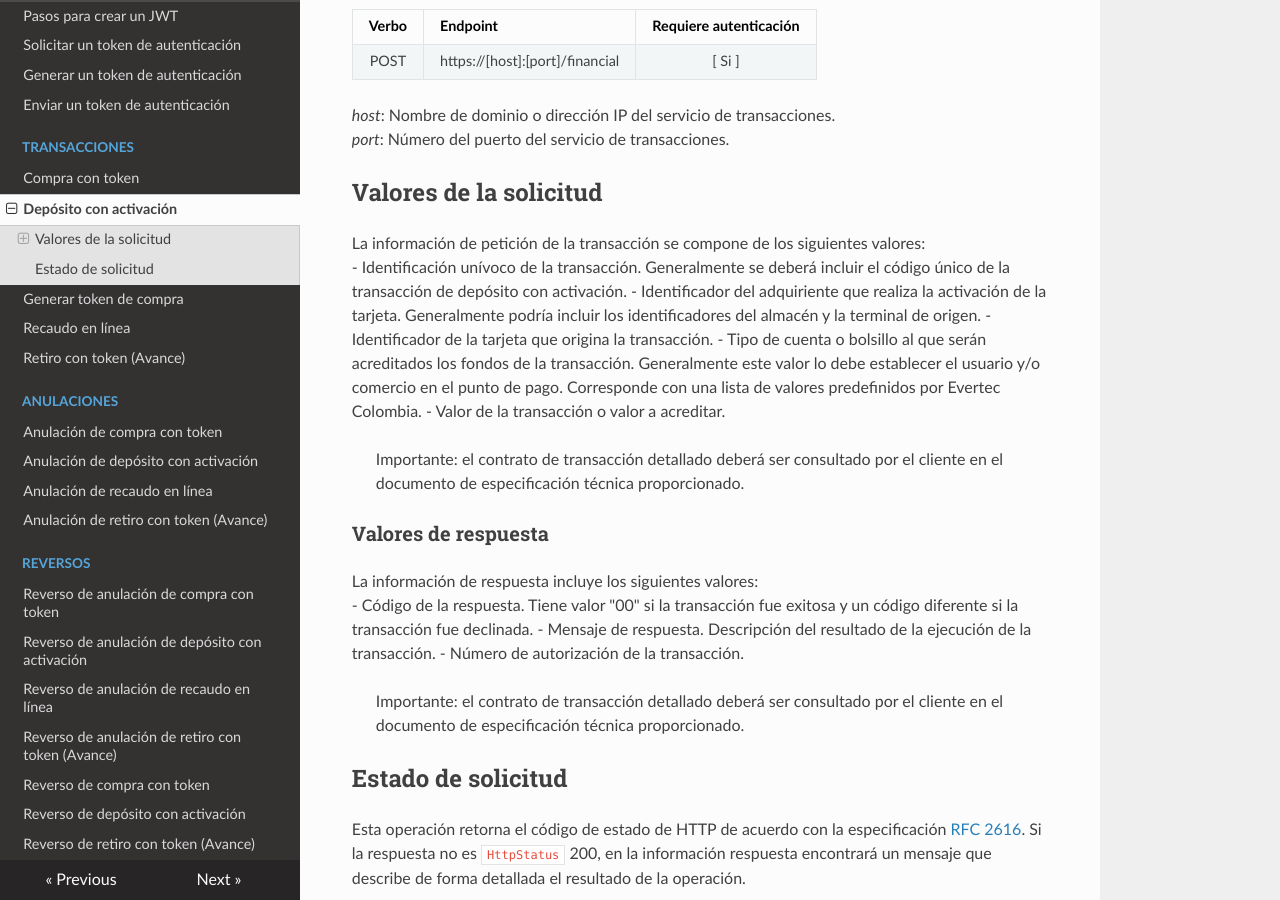
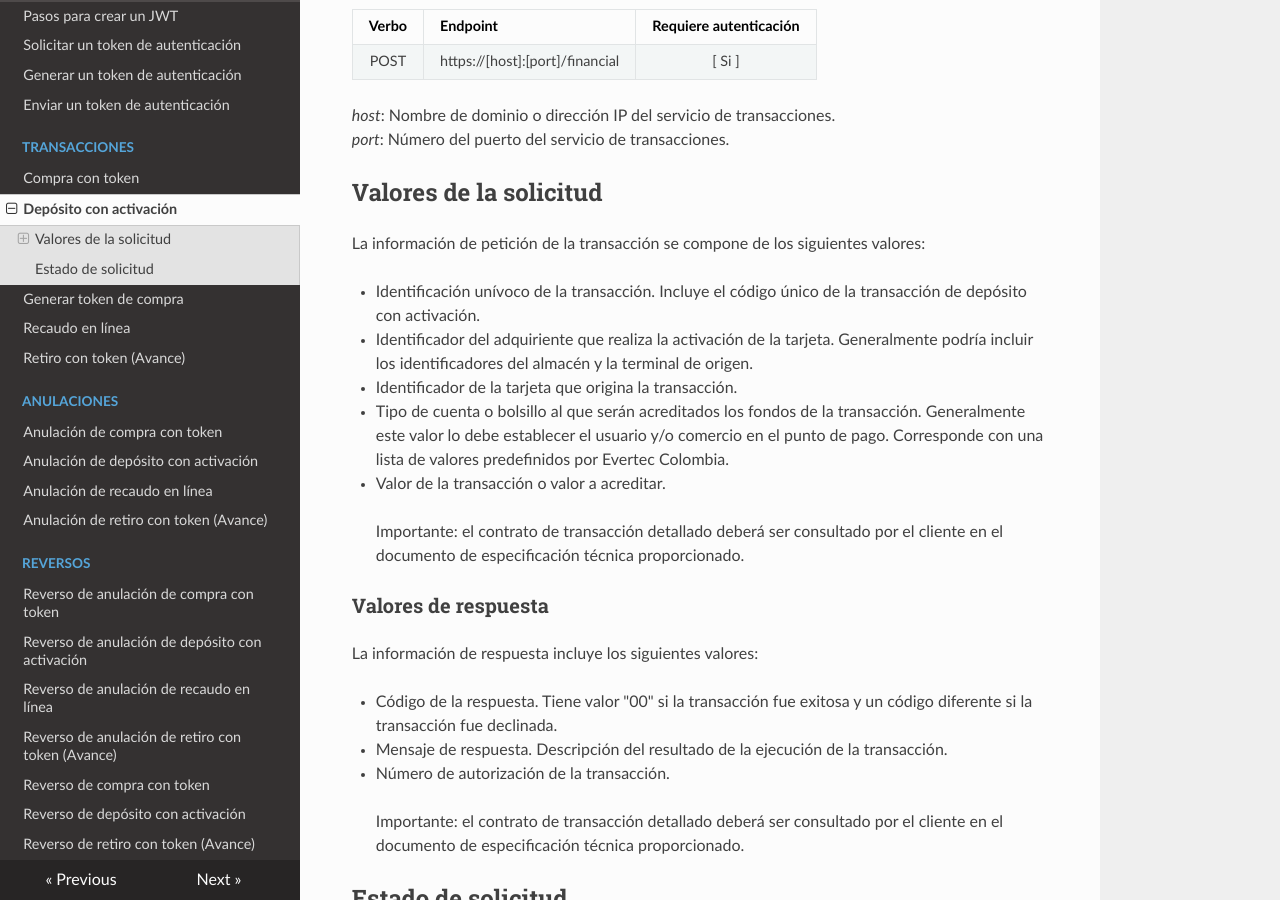
Before and after one commit to Picasso-api/Evertec-API, an MkDocs documentation site: the page built from docs/Deposit.md, in a window 1280 px wide and 900 px high, scrolled down 223 px. Built offline with MkDocs 1.6.1, drawn with Linux system fonts in a browser that asks for light colours; nearby versions of some CDN libraries.

Commit message:
Update Deposit.md

```diff
--- a/docs/Deposit.md
+++ b/docs/Deposit.md
@@ -12,7 +12,8 @@ Procesa una solicitud financiera de depósito con activación de una tarjeta. Co
 ## Valores de la solicitud
 
 La información de petición de la transacción se compone de los siguientes valores:
-- Identificación unívoco de la transacción. Generalmente se deberá incluir el código único de la transacción de depósito con activación.
+
+- Identificación unívoco de la transacción. Incluye el código único de la transacción de depósito con activación.
 - Identificador del adquiriente que realiza la activación de la tarjeta. Generalmente podría incluir los identificadores del almacén y la terminal de origen.
 - Identificador de la tarjeta que origina la transacción.
 - Tipo de cuenta o bolsillo al que serán acreditados los fondos de la transacción. Generalmente este valor lo debe establecer el usuario y/o comercio en el punto de pago. Corresponde con una lista de valores predefinidos por Evertec Colombia.
@@ -23,6 +24,7 @@ La información de petición de la transacción se compone de los siguientes val
 ### Valores de respuesta
 
 La información de respuesta incluye los siguientes valores:
+
 - Código de la respuesta. Tiene valor "00" si la transacción fue exitosa y un código diferente si la transacción fue declinada.
 - Mensaje de respuesta. Descripción del resultado de la ejecución de la transacción.
 - Número de autorización de la transacción.
```
